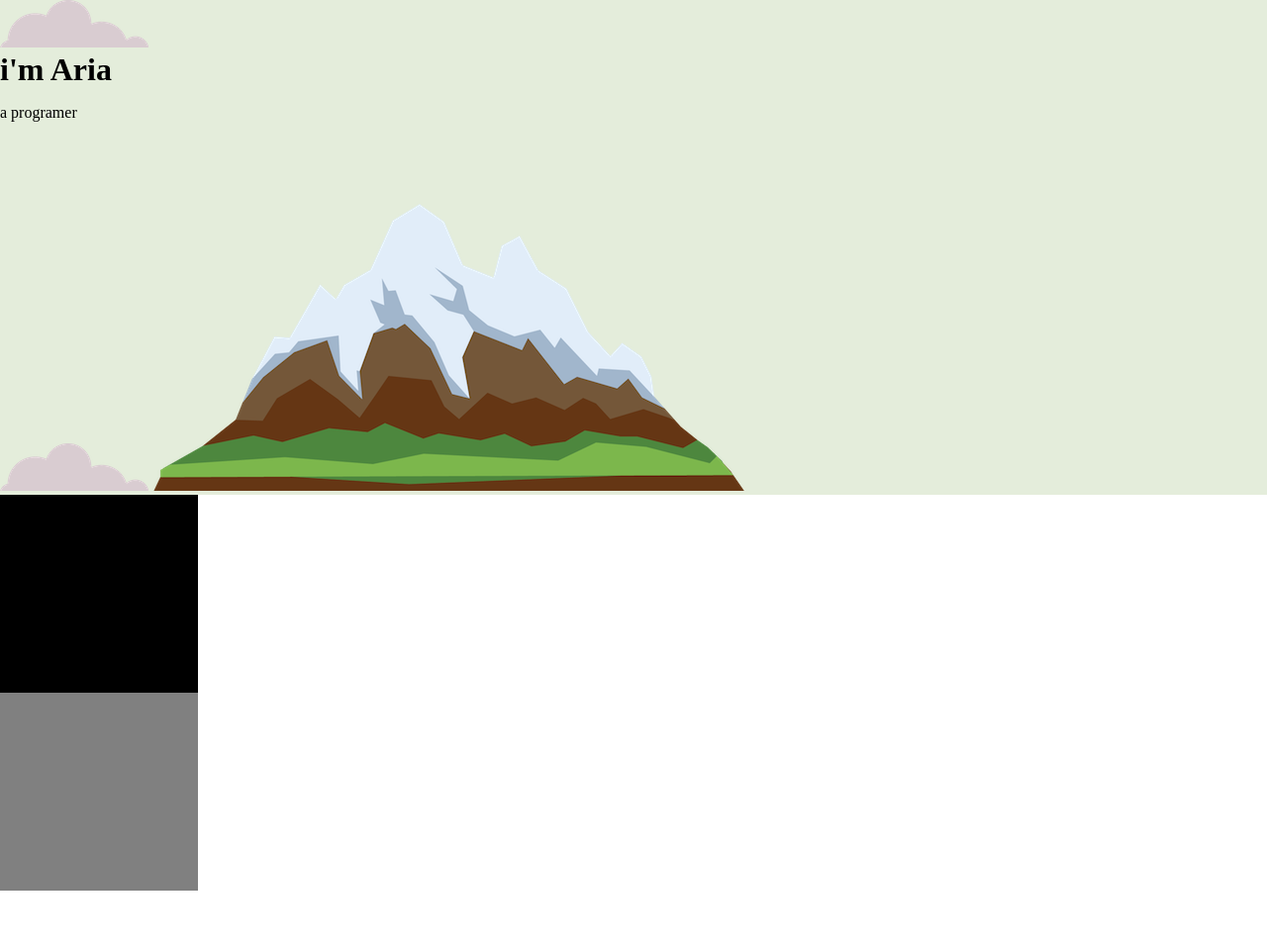
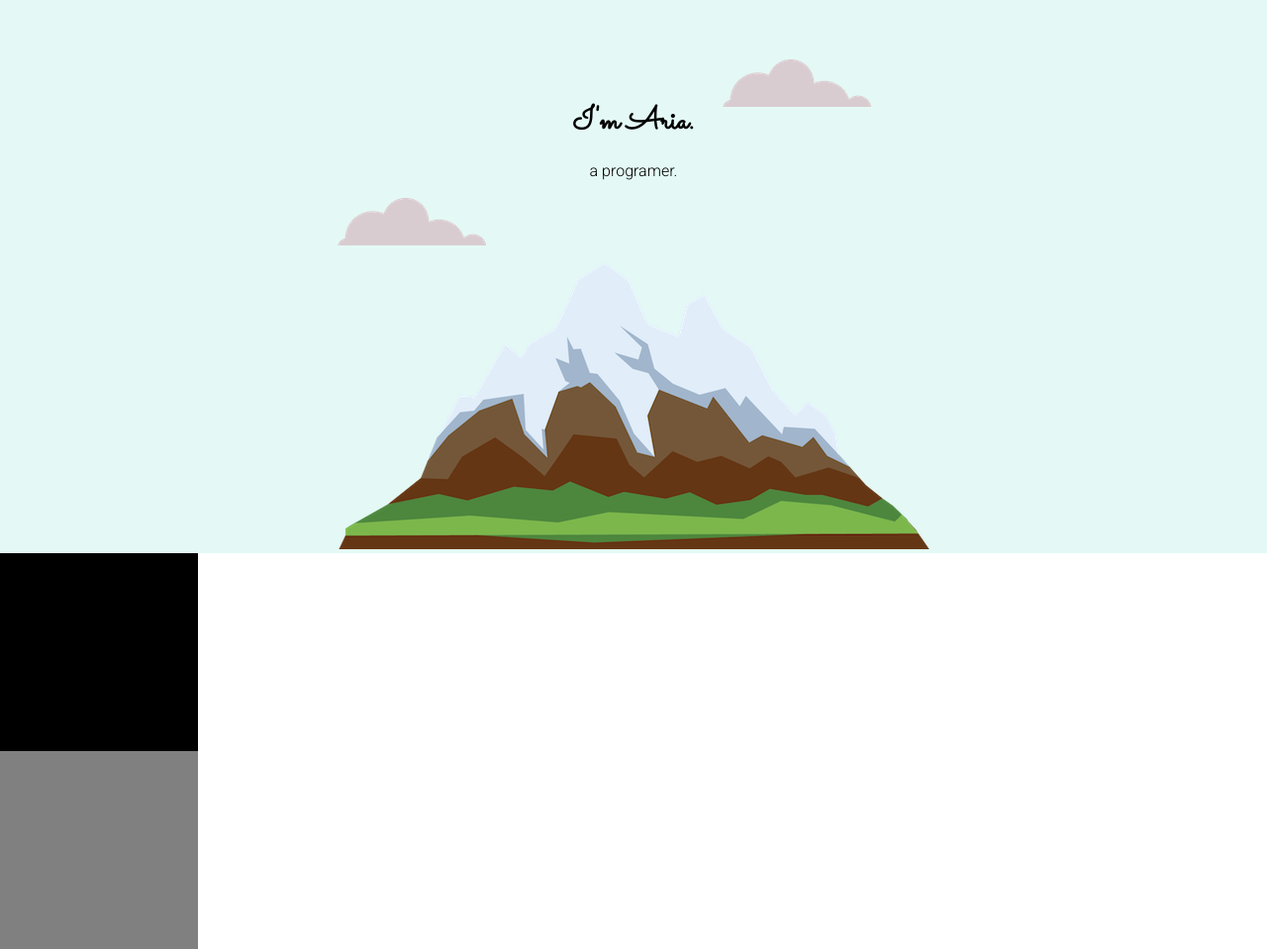
Before and after one commit to AriaMianaji/projects, a plain HTML site: page index.html in a window 1280 px wide. Shown: the whole page at 99% size. Before the commit the page ends 900 px from the top, so only its background shows below. Drawn offline with Linux system fonts and the light colour scheme.

Commit message:
Add files via upload

```diff
--- a/CSS/styles.css
+++ b/CSS/styles.css
@@ -1,16 +1,29 @@
 .top-container{
-    background-color: #E4EDDB;
+    background-color: #E4F9F5;
     margin: 0px;
+    position: relative;
+    padding-top: 100px;
 
 }
 
 .title{
     margin-top: 0px;
     margin-bottom: 0px;
+    font-family: 'Sacramento', cursive;
+}
+
+h2{
+    font-family: 'Montserrat', sans-serif;
+}
+
+h3{
+    font-family: 'Montserrat', sans-serif;
 }
 
 body{
     margin: 0px;
+    text-align: center;
+    font-family: 'Roboto', sans-serif;
 }
 
 .middle-container{
@@ -24,3 +37,14 @@ body{
     width: 200px;
     background-color: grey;
 }
+
+.bottom-cloud{
+    position: absolute;
+    top: 200px;
+}
+
+.top-cloud{
+    position: absolute;
+    right: 400px;
+    top: 60px;
+}
--- a/index.html
+++ b/index.html
@@ -7,14 +7,17 @@
     <title>Aria Mianaji</title>
     <link rel="stylesheet" href="CSS/styles.css">
     <link rel="icon" href="images/favicon.ico">
+    <link rel="preconnect" href="https://fonts.googleapis.com">
+    <link rel="preconnect" href="https://fonts.gstatic.com" crossorigin>
+    <link href="https://fonts.googleapis.com/css2?family=Montserrat&family=Roboto:wght@300&family=Sacramento&display=swap" rel="stylesheet">
 </head>
 <body>
     <div class="top-container">
-        <img src="images/cloud.png" alt="cloud-img">
-        <h1 class="title">i'm Aria</h1>
-        <p>a programer</p>
-        <img src="images/cloud.png" alt="cloud-img">
-        <img src="images/mountain.png" alt="mountain-img">
+        <img class="top-cloud" src="images/cloud.png" alt="cloud-img">
+        <h1 class="title">I'm Aria.</h1>
+        <p>a programer.</p>
+        <img class="bottom-cloud" src="images/cloud.png" alt="cloud-img">
+        <img  src="images/mountain.png" alt="mountain-img">
 
 
     </div>
```
